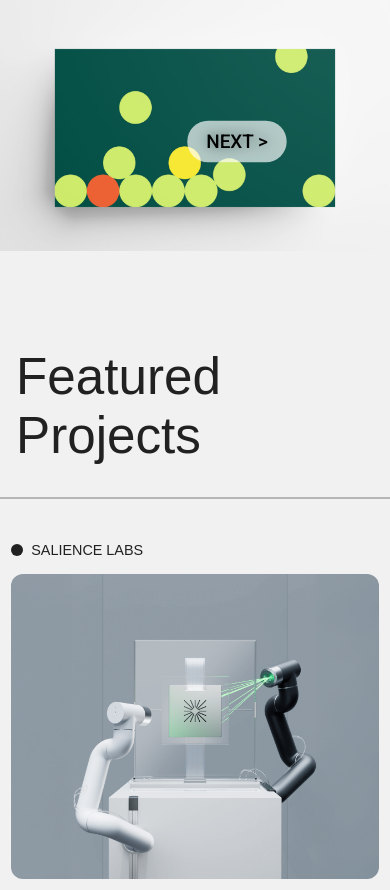
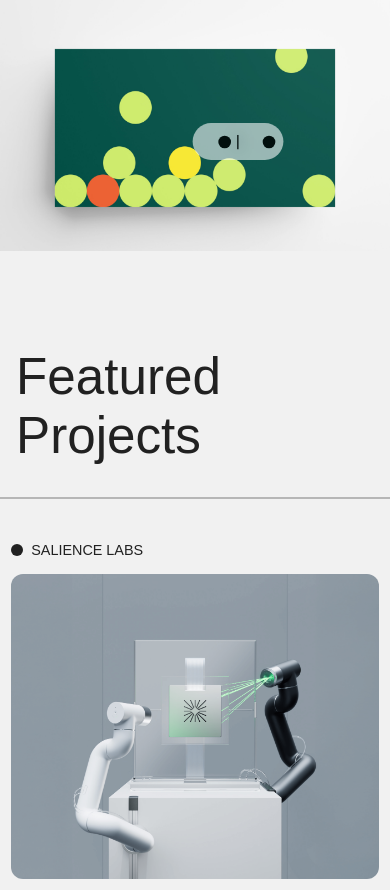
Before and after one commit to surajscmd/ochiclone, a React (Vite) app: page / in a window 390 px wide. Shown: the part 2329-3219 px from the top of the page. Built offline with nearby package versions, Linux system fonts and the light colour scheme; a web font is replaced by a local one.

Commit message:
this is mobile vertion eye

```diff
--- a/src/components/Eyesection.jsx
+++ b/src/components/Eyesection.jsx
@@ -36,13 +36,29 @@ const Eyesection = () => {
     return (
       <div className="eye-section">
       <img className="eye-img" src={eye} alt="Eye illustration" />
+
+      {/* Overlay with animation */}
       <motion.div
         className="eye-overlay"
-          initial={{ scale: 0.8, opacity: 0 }}
-          animate={{ scale: [1, 1.2, 1], opacity: [0.6, 1, 0.6] }}
+        initial={{ scale: 0.9, opacity: 0 }}
+        animate={{ scale: [1, 1.1, 1], opacity: [0.6, 1, 0.6] }}
+        transition={{ duration: 3, repeat: Infinity, ease: "easeInOut" }}
+      >
+        <div className="overlay-text">
+          {/* Left Eye */}
+          <motion.div
+            className="neweye"
+            animate={{ x: [-10, 10, -10] }}
             transition={{ duration: 2, repeat: Infinity, ease: "easeInOut" }}
-        >
-          <p className="overlay-text">Next {">"}</p>
+          />
+          <div className="divider">|</div>
+          {/* Right Eye */}
+          <motion.div
+            className="neweye"
+            animate={{ x: [-10, 10, -10] }}
+            transition={{ duration: 2, repeat: Infinity, ease: "easeInOut" }}
+          />
+        </div>
       </motion.div>
     </div>
     );
--- a/src/css/eye.css
+++ b/src/css/eye.css
@@ -36,6 +36,16 @@
   text-transform: uppercase;
   font-family: 'Roboto', sans-serif;
   border-radius: 50px;
+  display: flex;
+  gap: 0.8rem;
+  align-items: center;
+}
+.neweye{
+  width: 12px;
+  height: 12px;
+  background-color: black;
+  border-radius: 50%;
+
 }
 .eye-continer {
   position: absolute;
```
Lines whose indentation alone changed are shown as unchanged.
